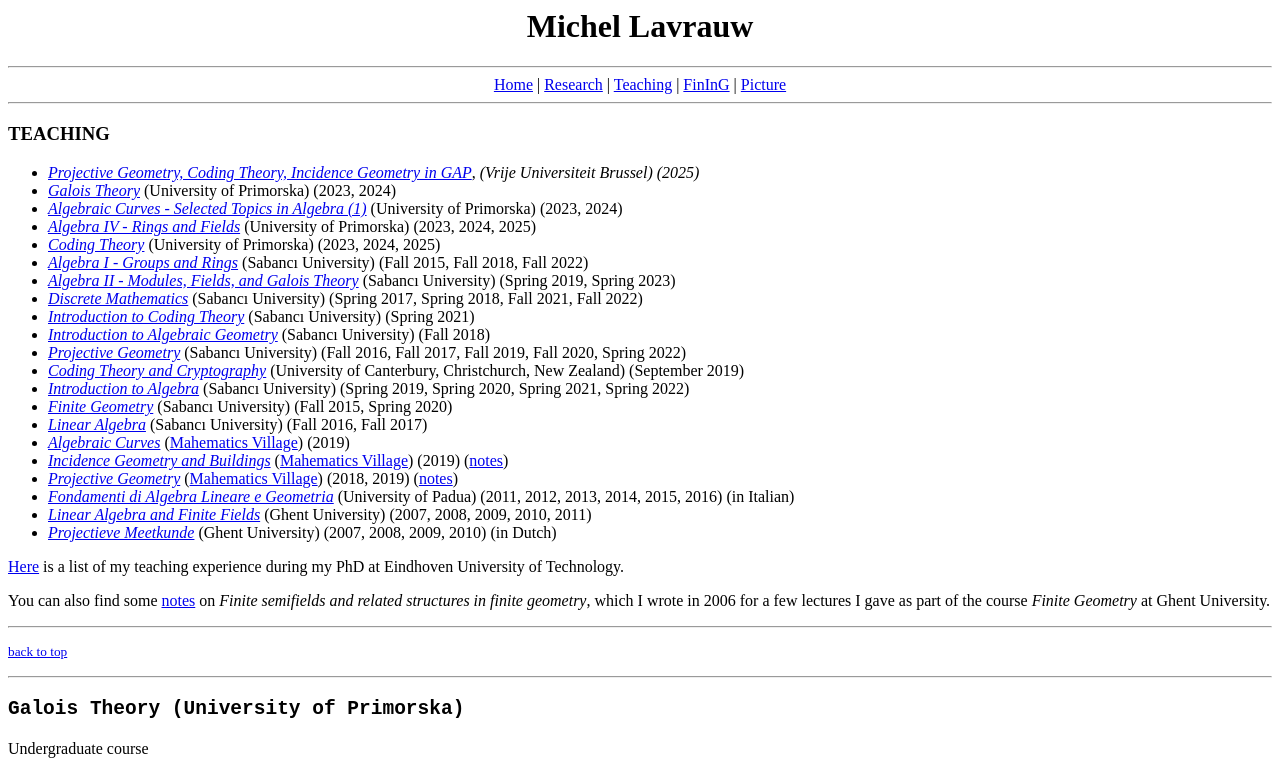
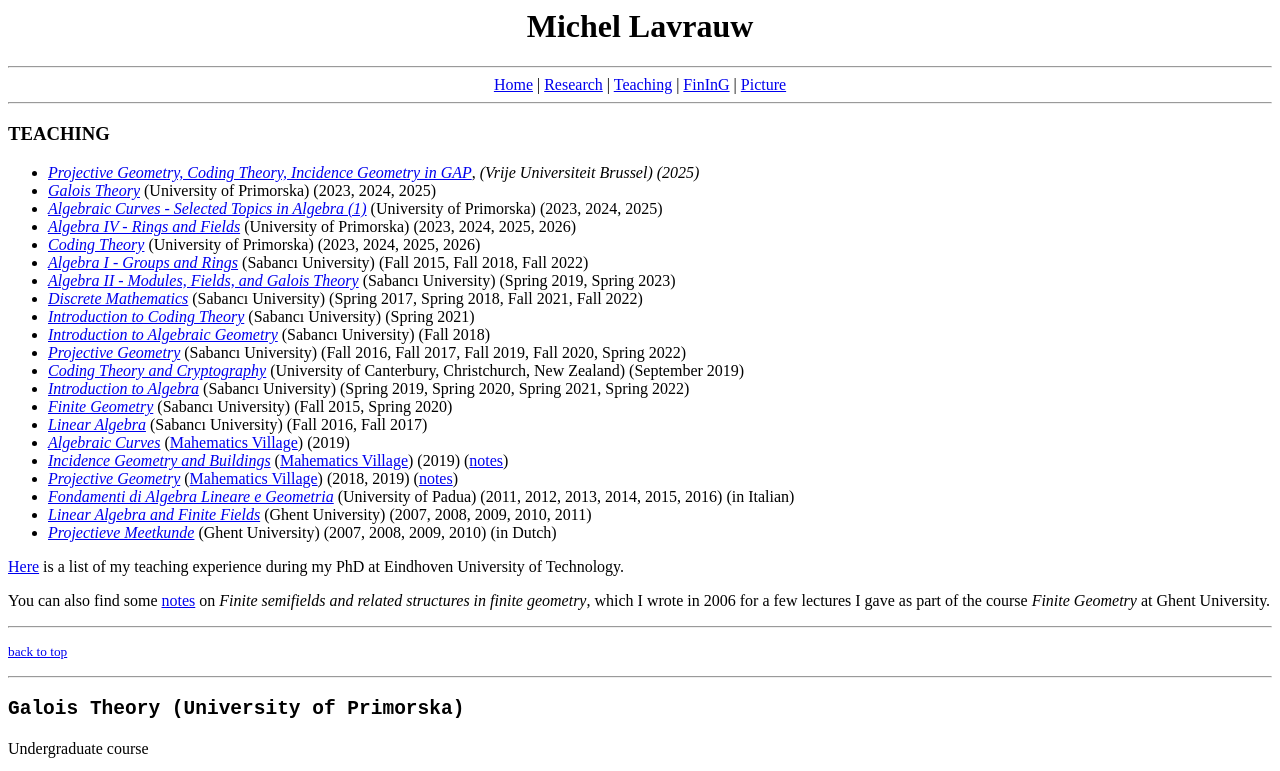
Before and after one commit to mlavrauw/mlavrauw.github.io, a plain HTML site: page teaching.html in a window 1280 px wide. Shown: the top 771 px of the page. Drawn offline with Linux system fonts and the light colour scheme.

Commit message:
Updated teaching

```diff
--- a/teaching.html
+++ b/teaching.html
@@ -19,10 +19,10 @@
 <h3>TEACHING</h3>
 <ul>
  <li><a href="https://mlavrauw.github.io/GapDaysSpring2025/gapdays_spring2025.html"><i>Projective Geometry, Coding Theory, Incidence Geometry in GAP</i></a>, <i>(Vrije Universiteit Brussel) (2025)</i>
- <li><a href="#Galois_Theory"><i>Galois Theory</i></a> (University of Primorska) (2023, 2024)</li>
- <li><a href="#Selected_Topics_Algebra"><i>Algebraic Curves - Selected Topics in Algebra (1)</i></a> (University of Primorska) (2023, 2024)</li>
-  <li><a href="#Algebra_IV"><i>Algebra IV - Rings and Fields</i></a> (University of Primorska) (2023, 2024, 2025)</li>
-  <li><a href="#Coding_Theory"><i>Coding Theory</i></a> (University of Primorska) (2023, 2024, 2025)</li>
+ <li><a href="#Galois_Theory"><i>Galois Theory</i></a> (University of Primorska) (2023, 2024, 2025)</li>
+ <li><a href="#Selected_Topics_Algebra"><i>Algebraic Curves - Selected Topics in Algebra (1)</i></a> (University of Primorska) (2023, 2024, 2025)</li>
+  <li><a href="#Algebra_IV"><i>Algebra IV - Rings and Fields</i></a> (University of Primorska) (2023, 2024, 2025, 2026)</li>
+  <li><a href="#Coding_Theory"><i>Coding Theory</i></a> (University of Primorska) (2023, 2024, 2025, 2026)</li>
   <li> <a href="#Algebra_I"><i>Algebra I - Groups and Rings</i></a> (Sabanc&#305; University) (Fall 2015, Fall 2018, Fall 2022)</li>
   <li> <a href="#Algebra_II"><i>Algebra II - Modules, Fields, and Galois Theory</i></a> (Sabanc&#305; University) (Spring 2019, Spring 2023)</li>
   <li> <a href="#DM"><i>Discrete Mathematics</i></a> (Sabanc&#305;
```
